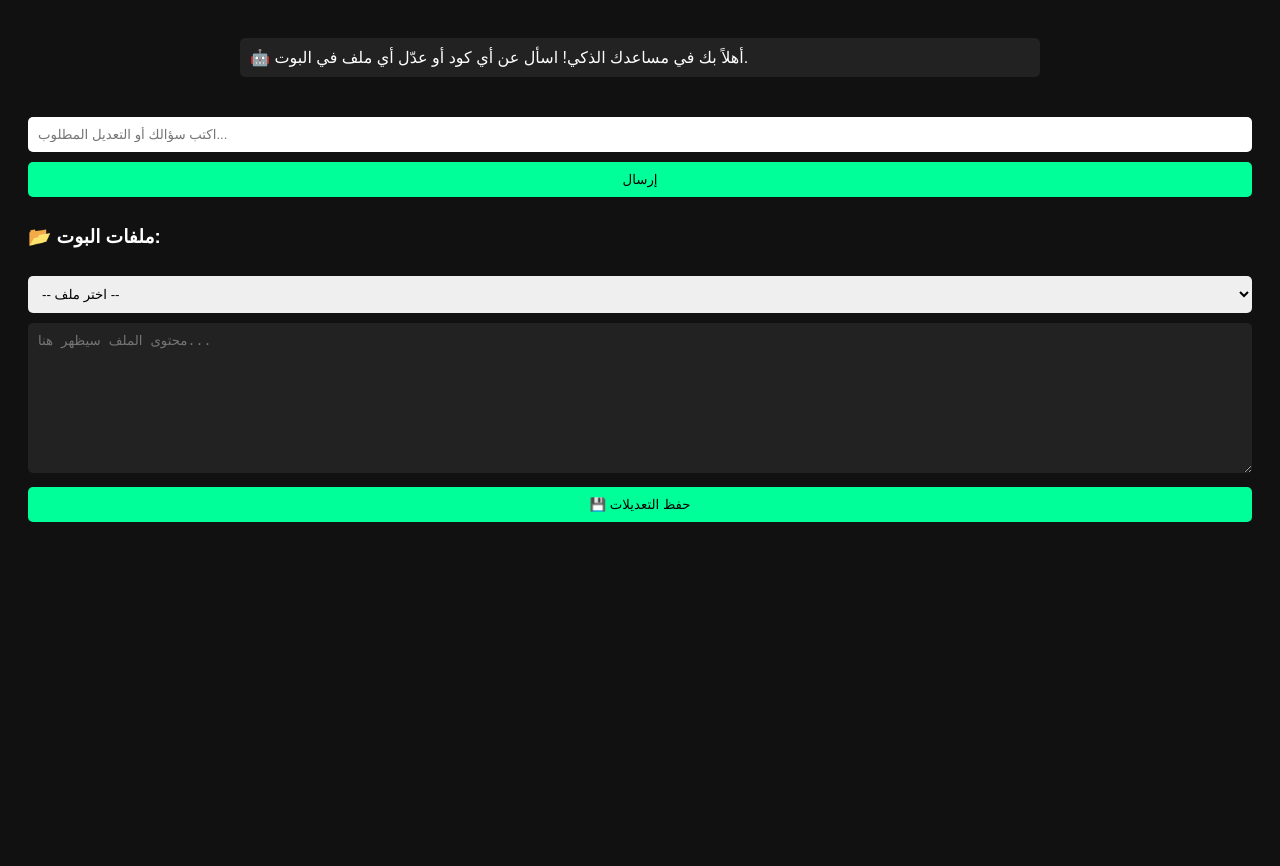
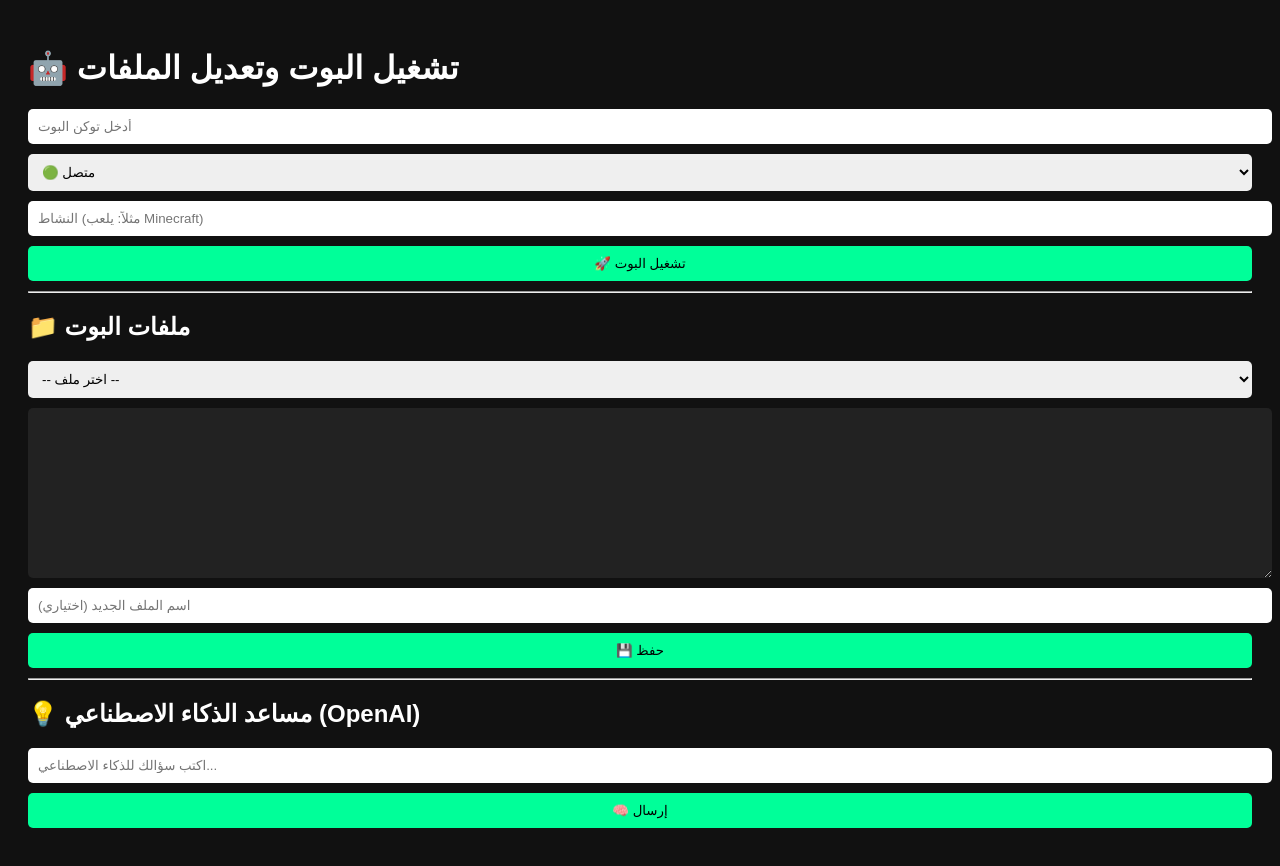
Before and after one commit to NTLKAFANX1/ntl-project, a website: page public/index.html in a window 1280 px wide. Before the commit the page ends 800 px from the top, so only its background shows below. Drawn offline with Linux system fonts and the light colour scheme.

Commit message:
Update index.html

```diff
--- a/public/index.html
+++ b/public/index.html
@@ -1,85 +1,102 @@
 
 <!DOCTYPE html>
-<html lang="en">
+<html lang="ar">
 <head>
   <meta charset="UTF-8">
-  <title>AI بوت مبرمج ذكي</title>
+  <title>تشغيل بوت Discord + ذكاء اصطناعي</title>
   <style>
-    body { background-color: #111; color: #fff; font-family: sans-serif; padding: 20px; }
-    #chat { max-width: 800px; margin: auto; margin-bottom: 30px; }
-    .msg { margin: 10px 0; padding: 10px; border-radius: 5px; }
-    .user { background-color: #333; text-align: right; }
-    .bot { background-color: #222; text-align: left; white-space: pre-wrap; }
-    input, button, select, textarea { padding: 10px; border-radius: 5px; border: none; margin-top: 10px; width: 100%; box-sizing: border-box; }
-    button { background-color: #00ff99; color: #000; cursor: pointer; margin-bottom: 10px; }
-    textarea { height: 150px; background: #222; color: #0f0; font-family: monospace; }
+    body { background:#111; color:#fff; font-family:sans-serif; padding:20px; }
+    input, select, button, textarea { display:block; width:100%; margin:10px 0; padding:10px; border-radius:5px; border:none; }
+    textarea { height:150px; background:#222; color:#0f0; font-family:monospace; }
+    button { background:#00ff99; color:#000; cursor:pointer; }
+    #chat .msg { margin:5px 0; padding:10px; border-radius:5px; }
+    .bot { background:#222; }
+    .user { background:#333; text-align:right; }
   </style>
 </head>
 <body>
-  <div id="chat">
-    <div class="msg bot">🤖 أهلاً بك في مساعدك الذكي! اسأل عن أي كود أو عدّل أي ملف في البوت.</div>
-  </div>
-  <input type="text" id="input" placeholder="اكتب سؤالك أو التعديل المطلوب...">
-  <button onclick="send()">إرسال</button>
+  <h1>🤖 تشغيل البوت وتعديل الملفات</h1>
 
-  <h3>📂 ملفات البوت:</h3>
-  <select id="fileSelect" onchange="loadFile()">
+  <input type="text" id="token" placeholder="أدخل توكن البوت">
+  <select id="status">
+    <option value="online">🟢 متصل</option>
+    <option value="idle">🌙 غائب</option>
+    <option value="dnd">⛔ عدم الإزعاج</option>
+    <option value="invisible">👻 غير مرئي</option>
+  </select>
+  <input type="text" id="activity" placeholder="النشاط (مثلاً: يلعب Minecraft)">
+  <button onclick="startBot()">🚀 تشغيل البوت</button>
+
+  <hr>
+
+  <h2>📁 ملفات البوت</h2>
+  <select id="fileList" onchange="loadFile()">
     <option value="">-- اختر ملف --</option>
     <option value="server.js">server.js</option>
     <option value="package.json">package.json</option>
     <option value="public/index.html">public/index.html</option>
   </select>
-  <textarea id="fileContent" placeholder="محتوى الملف سيظهر هنا..."></textarea>
-  <button onclick="saveFile()">💾 حفظ التعديلات</button>
+  <textarea id="fileContent"></textarea>
+  <input type="text" id="newFileName" placeholder="اسم الملف الجديد (اختياري)">
+  <button onclick="saveFile()">💾 حفظ</button>
+
+  <hr>
+  <h2>💡 مساعد الذكاء الاصطناعي (OpenAI)</h2>
+  <div id="chat"></div>
+  <input type="text" id="aiInput" placeholder="اكتب سؤالك للذكاء الاصطناعي...">
+  <button onclick="askAI()">🧠 إرسال</button>
 
   <script>
-    async function send() {
-      const input = document.getElementById('input');
-      const chat = document.getElementById('chat');
-      const text = input.value;
-      if (!text) return;
-
-      const userMsg = document.createElement('div');
-      userMsg.className = 'msg user';
-      userMsg.innerText = '🧑‍💻 ' + text;
-      chat.appendChild(userMsg);
-      input.value = '';
-
-      const response = await fetch('/ai', {
+    async function startBot() {
+      const token = document.getElementById('token').value;
+      const status = document.getElementById('status').value;
+      const activity = document.getElementById('activity').value;
+      const res = await fetch('/start', {
         method: 'POST',
         headers: { 'Content-Type': 'application/json' },
-        body: JSON.stringify({ prompt: text })
-      });
-      const data = await response.json();
-
-      const botMsg = document.createElement('div');
-      botMsg.className = 'msg bot';
-      botMsg.innerText = '🤖 ' + data.message;
-      chat.appendChild(botMsg);
-
-      chat.scrollTop = chat.scrollHeight;
-    }
-
-    async function loadFile() {
-      const file = document.getElementById('fileSelect').value;
-      if (!file) return;
-      const res = await fetch(`/file?name=${file}`);
-      const data = await res.text();
-      document.getElementById('fileContent').value = data;
-    }
-
-    async function saveFile() {
-      const file = document.getElementById('fileSelect').value;
-      const content = document.getElementById('fileContent').value;
-      if (!file) return alert('اختر ملف أولاً!');
-      const res = await fetch('/file', {
-        method: 'POST',
-        headers: { 'Content-Type': 'application/json' },
-        body: JSON.stringify({ name: file, content })
+        body: JSON.stringify({ token, status, activity })
       });
       const data = await res.json();
       alert(data.message);
     }
+
+    async function loadFile() {
+      const name = document.getElementById('fileList').value;
+      if (!name) return;
+      const res = await fetch(`/file?name=${name}`);
+      const text = await res.text();
+      document.getElementById('fileContent').value = text;
+    }
+
+    async function saveFile() {
+      const name = document.getElementById('fileList').value || document.getElementById('newFileName').value;
+      const content = document.getElementById('fileContent').value;
+      if (!name) return alert('اختر أو اكتب اسم الملف!');
+      const res = await fetch('/file', {
+        method: 'POST',
+        headers: { 'Content-Type': 'application/json' },
+        body: JSON.stringify({ name, content })
+      });
+      const data = await res.json();
+      alert(data.message);
+    }
+
+    async function askAI() {
+      const input = document.getElementById('aiInput');
+      const chat = document.getElementById('chat');
+      const q = input.value;
+      if (!q) return;
+      chat.innerHTML += `<div class='msg user'>🧑‍💻 ${q}</div>`;
+      input.value = '';
+      const res = await fetch('/ask', {
+        method: 'POST',
+        headers: { 'Content-Type': 'application/json' },
+        body: JSON.stringify({ question: q })
+      });
+      const data = await res.json();
+      chat.innerHTML += `<div class='msg bot'>🤖 ${data.answer}</div>`;
+      chat.scrollTop = chat.scrollHeight;
+    }
   </script>
 </body>
 </html>
```
